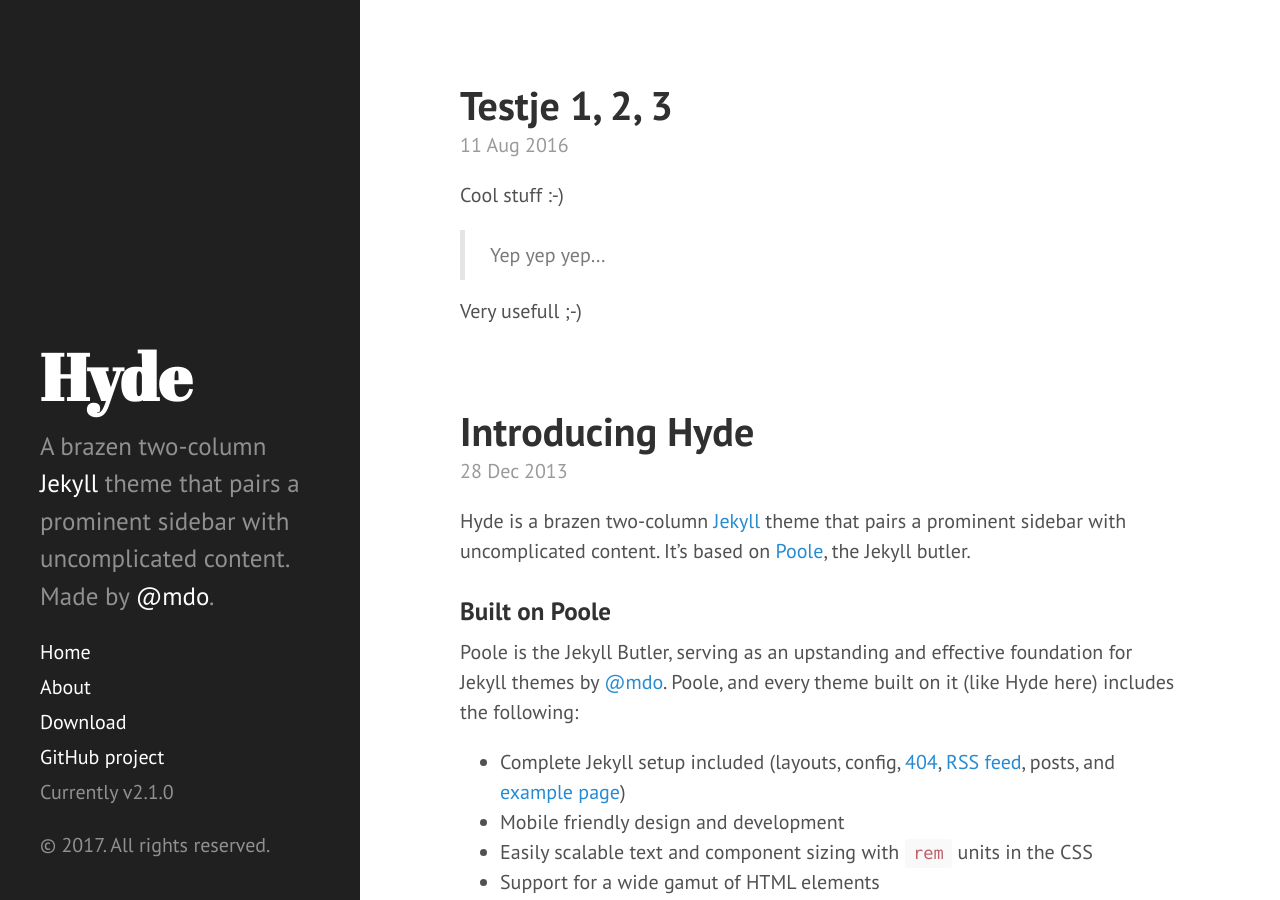
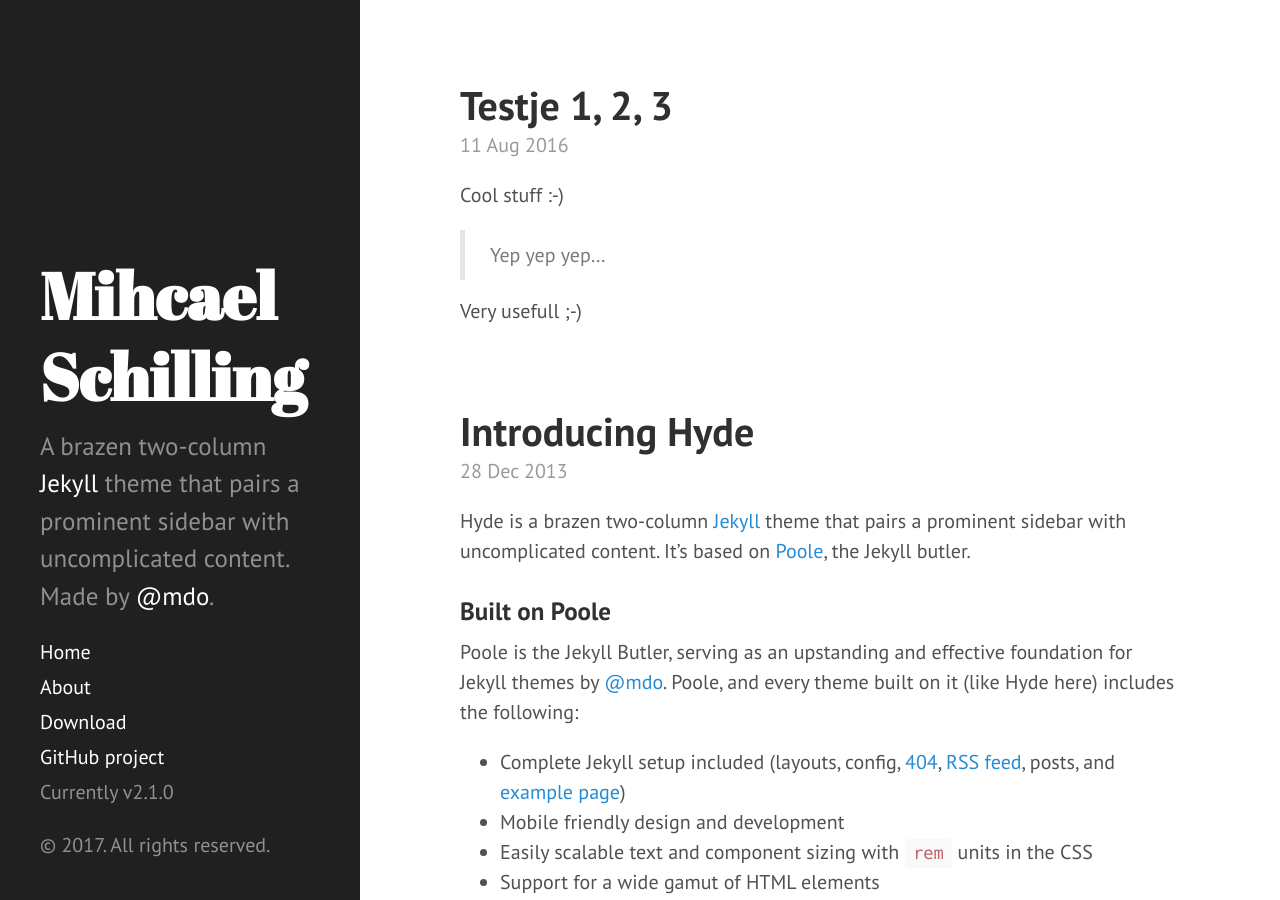
Before and after one commit to mschilling/mschilling.github.io, a Jekyll site: the page built from index.html, in a window 1280 px wide and 900 px high. Built offline with Jekyll 4.4.1, drawn with Linux system fonts in a browser that asks for light colours; Markdown is read by kramdown in place of the engine named in the settings; the list of posts is cut into pages by our own code.

Commit message:
Updat Jekyll config file

```diff
--- a/_config.yml
+++ b/_config.yml
@@ -7,15 +7,15 @@
 relative_permalinks: false
 
 # Setup
-title:            Hyde
-tagline:          'A Jekyll theme'
+title:            Mihcael Schilling
+tagline:          'My Blog?'
 description:      'A brazen two-column <a href="http://jekyllrb.com" target="_blank">Jekyll</a> theme that pairs a prominent sidebar with uncomplicated content. Made by <a href="https://twitter.com/mdo" target="_blank">@mdo</a>.'
-url:              http://hyde.getpoole.com
+url:              http://michaelschilling.com
 baseurl:          /
 
 author:
-  name:           'Mark Otto'
-  url:            https://twitter.com/mdo
+  name:           'Michael Schilling'
+  url:            https://twitter.com/mschilling
 
 paginate:         5
 
```
